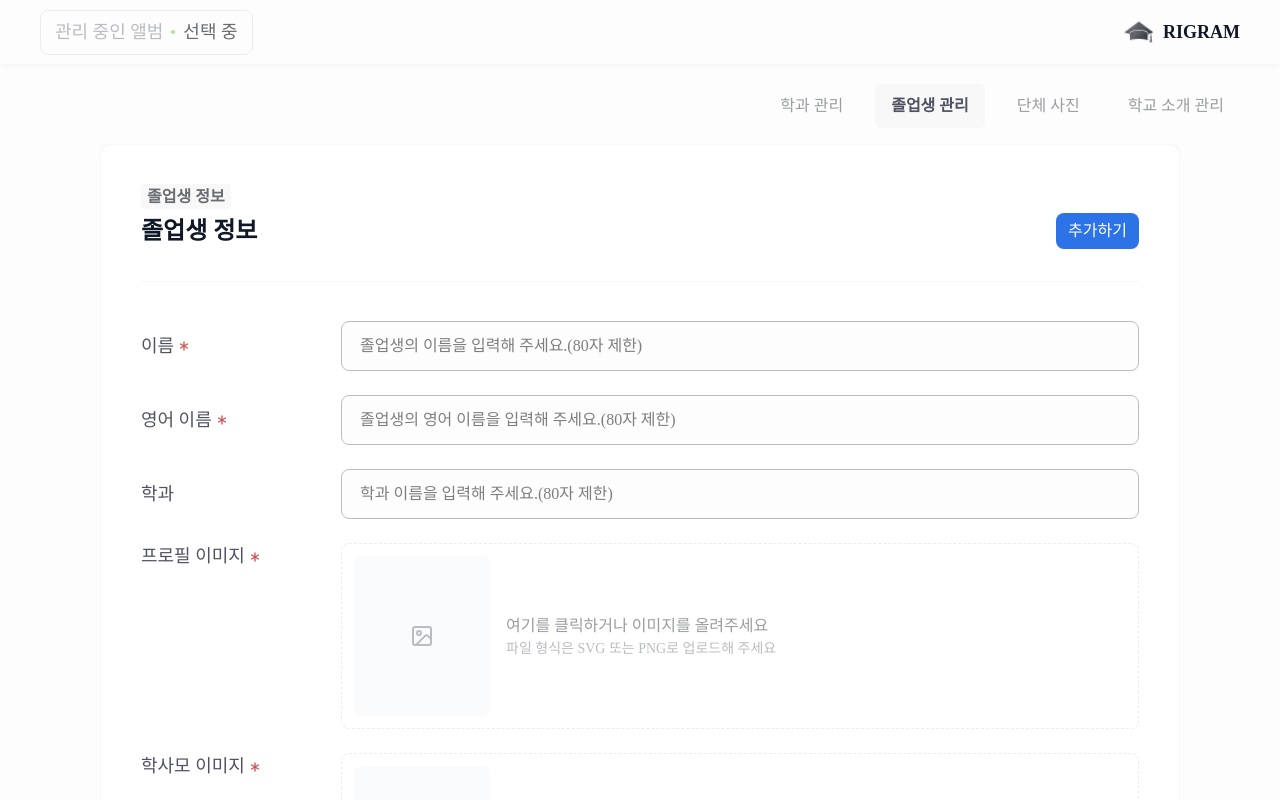
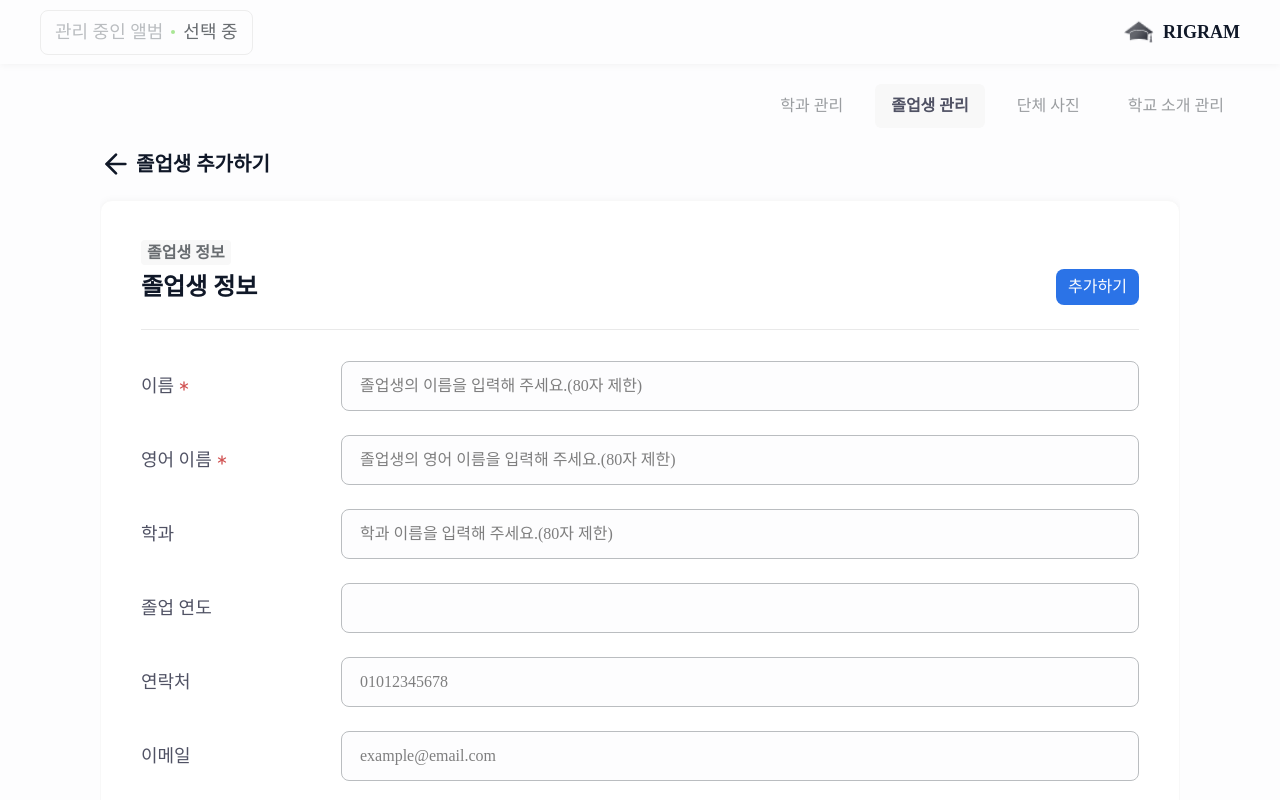
Before and after one commit to Photobit-RIGRAM/RIGRAM, a Next.js app: page /admin/1/graduate/1/add in a window 1280 px wide. Shown: the top 800 px of the page. Built offline with nearby package versions, Linux system fonts and the light colour scheme; no server answers; the database is empty.

Commit message:
[Feature] 졸업생 추가 페이지
- 핸드폰, 이메일, 졸업연도 추가
- 추가 후 이동 url 변경

```diff
--- a/src/app/admin/[schoolId]/graduate/[department]/add/page.tsx
+++ b/src/app/admin/[schoolId]/graduate/[department]/add/page.tsx
@@ -2,61 +2,76 @@
 
 import Badge from '@/components/badge';
 import Button from '@/components/button';
+import Divider from '@/components/divider';
 import FileInput from '@/components/fileInput';
 import Input from '@/components/input';
+import PageHeader from '@/components/pageHeader';
 import { useDepartmentStore } from '@/store/useDepartmentStore';
 import { useSchoolStore } from '@/store/useSchoolStore';
 import { useStudentStore } from '@/store/useStudentStore';
 import { supabase } from '@/utils/supabase/client';
-import { ArrowLeft, Asterisk } from 'lucide-react';
-import { useRouter } from 'next/navigation';
-import { usePathname } from 'next/navigation';
-import { useEffect, useState } from 'react';
+import { Asterisk } from 'lucide-react';
+import { usePathname, useRouter } from 'next/navigation';
+import { useCallback, useEffect, useMemo, useState } from 'react';
 
 export default function GraduateAddPage() {
   const router = useRouter();
   const pathname = usePathname();
-  const segments = pathname.split('/').filter(Boolean);
+  const segments = useMemo(() => pathname.split('/').filter(Boolean), [pathname]);
   const currentSchoolId = segments[1];
   const currentDeptId = segments[3];
+
   const [studentName, setStudentName] = useState('');
   const [studentNameEn, setStudentNameEn] = useState('');
   const [deptName, setDeptName] = useState('');
+  const [deptNameEn, setDeptNameEn] = useState('');
+  const [phone, setPhone] = useState('');
+  const [email, setEmail] = useState('');
+  const [graduationYear, setGraduationYear] = useState('');
   const [profileImg, setProfileImg] = useState<File | null>(null);
   const [graduationImg, setGraduationImg] = useState<File | null>(null);
+
   const fetchDepartmentById = useDepartmentStore((state) => state.fetchDepartmentById);
   const addStudentProfile = useStudentStore((state) => state.addStudentProfile);
   const school = useSchoolStore((state) => state.school);
   const schoolNameEn = school?.school_name_en || '';
-  const [deptNameEn, setDeptNameEn] = useState('');
 
+  const slugify = (text: string) =>
+    text
+      .toLowerCase()
+      .trim()
+      .replace(/[\s\W-]+/g, '-');
+
+  // 파일 선택 handler
+  const handleFileSelect = useCallback((file: File | null, type: 'profile' | 'graduation') => {
+    if (!file) return;
+    if (type === 'profile') {
+      setProfileImg(file);
+    } else {
+      setGraduationImg(file);
+    }
+  }, []);
+
+  // 학과명 가져오기
   useEffect(() => {
     if (currentDeptId) {
       fetchDepartmentById(currentDeptId).then((dept) => {
         if (dept?.name) {
           setDeptName(dept.name);
           setDeptNameEn(dept.name_en);
+          setGraduationYear(dept.graduation_year);
         }
       });
     }
   }, [currentDeptId, fetchDepartmentById]);
 
-  const handleGoBack = () => {
-    router.back();
-  };
-
-  const handleFileSelect = (file: File | null, type: 'profile' | 'graduation') => {
-    if (!file) return;
-    if (type === 'profile') {
-      setProfileImg(file);
-    } else {
-      setGraduationImg(file);
-    }
-  };
-
   /* 파일 업로드 (Supabase storage) */
   const uploadImage = async (file: File, folder: string) => {
-    const filePath = `${schoolNameEn}/${deptNameEn}/${studentNameEn}/${folder}/${file.name}`;
+    const schoolName = slugify(schoolNameEn);
+    const deptName = slugify(deptNameEn);
+    const studentName = slugify(studentNameEn);
+
+    const filePath = `${schoolName}/${deptName}/${studentName}/${folder}/${file.name}`;
 
     const { error } = await supabase.storage
       .from('student-profiles')
@@ -92,11 +107,14 @@ export default function GraduateAddPage() {
         studentName,
         studentNameEn,
         profileUrl,
-        graduationUrl
+        graduationUrl,
+        phone,
+        email,
+        graduationYear
       );
 
       alert('학생 프로필이 추가되었습니다.');
-      router.back();
+      router.replace(`/admin/${school?.id}/graduate/${currentDeptId}`);
     } catch (error) {
       console.error('Unexpected error : ', error);
       alert('학생 프로필 등록 중 오류가 발생했습니다.');
@@ -104,13 +122,9 @@ export default function GraduateAddPage() {
   };
 
   return (
+    <>
+      <PageHeader title="졸업생 추가하기" />
       <section className="relative bg-white w-full p-4 md:p-10 border border-gray-200 rounded-xl shadow-dropdown md:w-[1080px] md:min-h-[753px]">
-      <div className="z-10 absolute left-0 top-0 transform -translate-y-12 flex justify-start items-center gap-1 text-gray-900">
-        <Button onClick={handleGoBack}>
-          <ArrowLeft className="w-8 h-8" />
-        </Button>
-        <h3 className="text-20 font-semibold">졸업생 추가하기</h3>
-      </div>
         <header className="relative flex flex-col justify-start gap-1">
           <ol className="flex justify-start items-center">
             <li>
@@ -122,12 +136,13 @@ export default function GraduateAddPage() {
             <Button
               className="text-white bg-primary-700 rounded-lg px-3 py-1.5"
               onClick={handleProfileAdd}
+              aria-label="졸업생 추가하기"
             >
               추가하기
             </Button>
           </div>
         </header>
-      <span className="inline-block w-full h-px bg-gray-200 my-8" aria-hidden="true"></span>
+        <Divider gap={6} mdGap={8} />
         <div className="flex flex-col gap-6">
           <div className="flex justify-start items-center w-full">
             <label
@@ -145,6 +160,7 @@ export default function GraduateAddPage() {
                 className="w-full"
                 value={studentName}
                 onChange={(e) => setStudentName(e.target.value)}
+                required={true}
               />
             </div>
           </div>
@@ -181,6 +197,61 @@ export default function GraduateAddPage() {
                 placeholder="학과 이름을 입력해 주세요.(80자 제한)"
                 className="w-full"
                 value={deptName}
+                readOnly={true}
+              />
+            </div>
+          </div>
+          <div className="flex justify-start items-center w-full">
+            <label
+              htmlFor="graduation-year"
+              className="shrink-0 flex justify-start items-center gap-0.5 text-16 text-gray-800 w-[100px] md:text-18 md:w-[200px]"
+            >
+              졸업 연도
+            </label>
+            <div className="flex-1 min-w-0">
+              <Input
+                purpose="text"
+                id="graduation-year"
+                placeholder=""
+                className="w-full"
+                value={graduationYear}
+                readOnly={true}
+              />
+            </div>
+          </div>
+          <div className="flex justify-start items-center w-full">
+            <label
+              htmlFor="contact"
+              className="shrink-0 flex justify-start items-center gap-0.5 text-16 text-gray-800 w-[100px] md:text-18 md:w-[200px]"
+            >
+              연락처
+            </label>
+            <div className="flex-1 min-w-0">
+              <Input
+                purpose="text"
+                id="contact"
+                placeholder="01012345678"
+                className="w-full"
+                value={phone}
+                onChange={(e) => setPhone(e.target.value)}
+              />
+            </div>
+          </div>
+          <div className="flex justify-start items-center w-full">
+            <label
+              htmlFor="email"
+              className="shrink-0 flex justify-start items-center gap-0.5 text-16 text-gray-800 w-[100px] md:text-18 md:w-[200px]"
+            >
+              이메일
+            </label>
+            <div className="flex-1 min-w-0">
+              <Input
+                purpose="text"
+                id="email"
+                placeholder="example@email.com"
+                className="w-full"
+                value={email}
+                onChange={(e) => setEmail(e.target.value)}
               />
             </div>
           </div>
@@ -228,5 +299,6 @@ export default function GraduateAddPage() {
           </div>
         </div>
       </section>
+    </>
   );
 }
```
Lines whose indentation alone changed are shown as unchanged.
